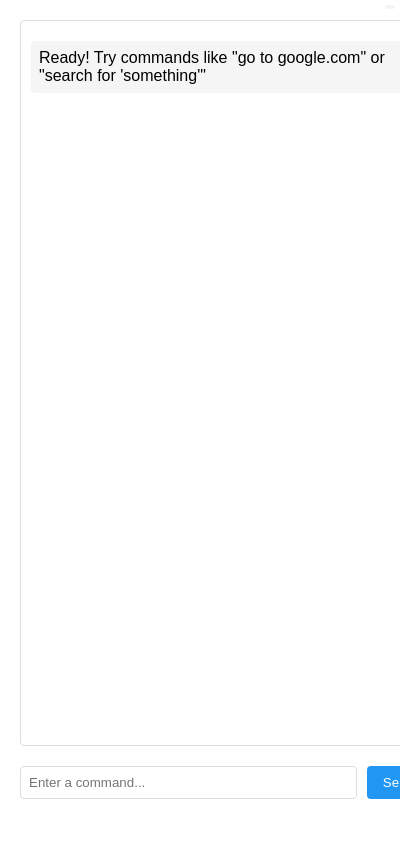
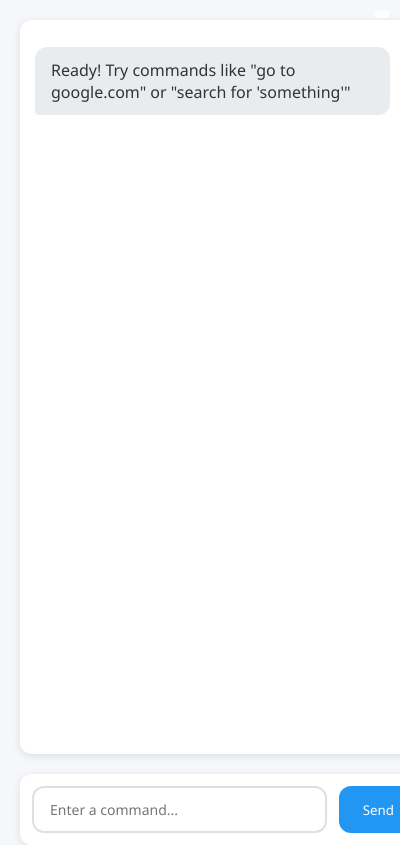
Before and after one commit to freebeiro/qa-test-ai, a browser extension: page popup.html in a window 400 px wide. Shown: the top 845 px of the page. Drawn offline with Linux system fonts and the light colour scheme.

Commit message:
feat: modernize UI design and improve user experience
- Add modern styling with CSS variables
- Improve message bubbles and chat layout
- Add smooth animations and transitions
- Enhance input and button interactions
- Improve screenshot presentation
- Add custom scrollbar styling
- Better typography and spacing
- Add fade-in animations for messages
- Maintain core functionality
- Keep consistent color scheme

```diff
--- a/popup.html
+++ b/popup.html
@@ -3,76 +3,158 @@
 <head>
     <title>QA Testing Assistant</title>
     <style>
+        :root {
+            --primary-color: #2196f3;
+            --bg-color: #f5f7fa;
+            --text-color: #333;
+            --border-radius: 12px;
+            --shadow: 0 2px 8px rgba(0,0,0,0.1);
+        }
+
         body {
             width: 450px;
             height: 600px;
             margin: 0;
             padding: 20px;
             box-sizing: border-box;
-            font-family: Arial, sans-serif;
+            font-family: 'Segoe UI', system-ui, -apple-system, sans-serif;
+            background: var(--bg-color);
+            color: var(--text-color);
         }
+
         #versionInfo {
             position: absolute;
-            top: 5px;
-            right: 5px;
-            font-size: 10px;
+            top: 10px;
+            right: 10px;
+            font-size: 11px;
             color: #666;
-            background: #f5f5f5;
-            padding: 2px 5px;
-            border-radius: 3px;
+            background: rgba(255,255,255,0.8);
+            padding: 4px 8px;
+            border-radius: 12px;
+            backdrop-filter: blur(4px);
         }
+
         #chat {
             height: calc(100vh - 140px);
             overflow-y: auto;
             margin-bottom: 20px;
-            padding: 10px;
-            border: 1px solid #ddd;
-            border-radius: 4px;
+            padding: 15px;
+            background: white;
+            border-radius: var(--border-radius);
+            box-shadow: var(--shadow);
         }
+
         .message {
-            margin: 10px 0;
-            padding: 8px;
-            border-radius: 4px;
+            margin: 12px 0;
+            padding: 12px 16px;
+            border-radius: var(--border-radius);
+            max-width: 85%;
+            animation: fadeIn 0.3s ease-out;
         }
+
+        @keyframes fadeIn {
+            from { opacity: 0; transform: translateY(10px); }
+            to { opacity: 1; transform: translateY(0); }
+        }
+
         .user {
-            background: #e3f2fd;
+            background: var(--primary-color);
+            color: white;
+            margin-left: auto;
+            border-bottom-right-radius: 4px;
         }
+
         .assistant {
-            background: #f5f5f5;
+            background: #e9ecef;
+            color: var(--text-color);
+            margin-right: auto;
+            border-bottom-left-radius: 4px;
         }
+
         .error {
             background: #ffebee;
             color: #c62828;
+            margin-right: auto;
+            border-bottom-left-radius: 4px;
         }
+
         .input-container {
             display: flex;
-            gap: 10px;
+            gap: 12px;
+            background: white;
+            padding: 12px;
+            border-radius: var(--border-radius);
+            box-shadow: var(--shadow);
         }
+
         #input {
             flex: 1;
-            padding: 8px;
-            border: 1px solid #ddd;
-            border-radius: 4px;
+            padding: 12px 16px;
+            border: 2px solid #e0e0e0;
+            border-radius: var(--border-radius);
+            font-size: 14px;
+            transition: all 0.2s ease;
+            font-family: inherit;
         }
+
+        #input:focus {
+            outline: none;
+            border-color: var(--primary-color);
+            box-shadow: 0 0 0 3px rgba(33,150,243,0.1);
+        }
+
         #sendButton {
-            padding: 8px 16px;
-            background: #2196f3;
+            padding: 12px 24px;
+            background: var(--primary-color);
             color: white;
             border: none;
-            border-radius: 4px;
+            border-radius: var(--border-radius);
             cursor: pointer;
+            font-weight: 500;
+            transition: all 0.2s ease;
+            font-family: inherit;
         }
+
+        #sendButton:hover {
+            background: #1976d2;
+            transform: translateY(-1px);
+        }
+
         #sendButton:disabled {
             background: #cccccc;
+            cursor: not-allowed;
+            transform: none;
         }
 
         .screenshot {
-            margin: 10px 0;
+            margin: 15px 0;
+            border-radius: var(--border-radius);
+            overflow: hidden;
+            box-shadow: var(--shadow);
         }
+
         .screenshot img {
-            max-width: 100%;
-            border: 1px solid #ddd;
+            width: 100%;
+            display: block;
+            border-radius: var(--border-radius);
+        }
+
+        /* Scrollbar styling */
+        ::-webkit-scrollbar {
+            width: 8px;
+        }
+
+        ::-webkit-scrollbar-track {
+            background: transparent;
+        }
+
+        ::-webkit-scrollbar-thumb {
+            background: #cfd8dc;
             border-radius: 4px;
+        }
+
+        ::-webkit-scrollbar-thumb:hover {
+            background: #b0bec5;
         }
     </style>
 </head>
```
